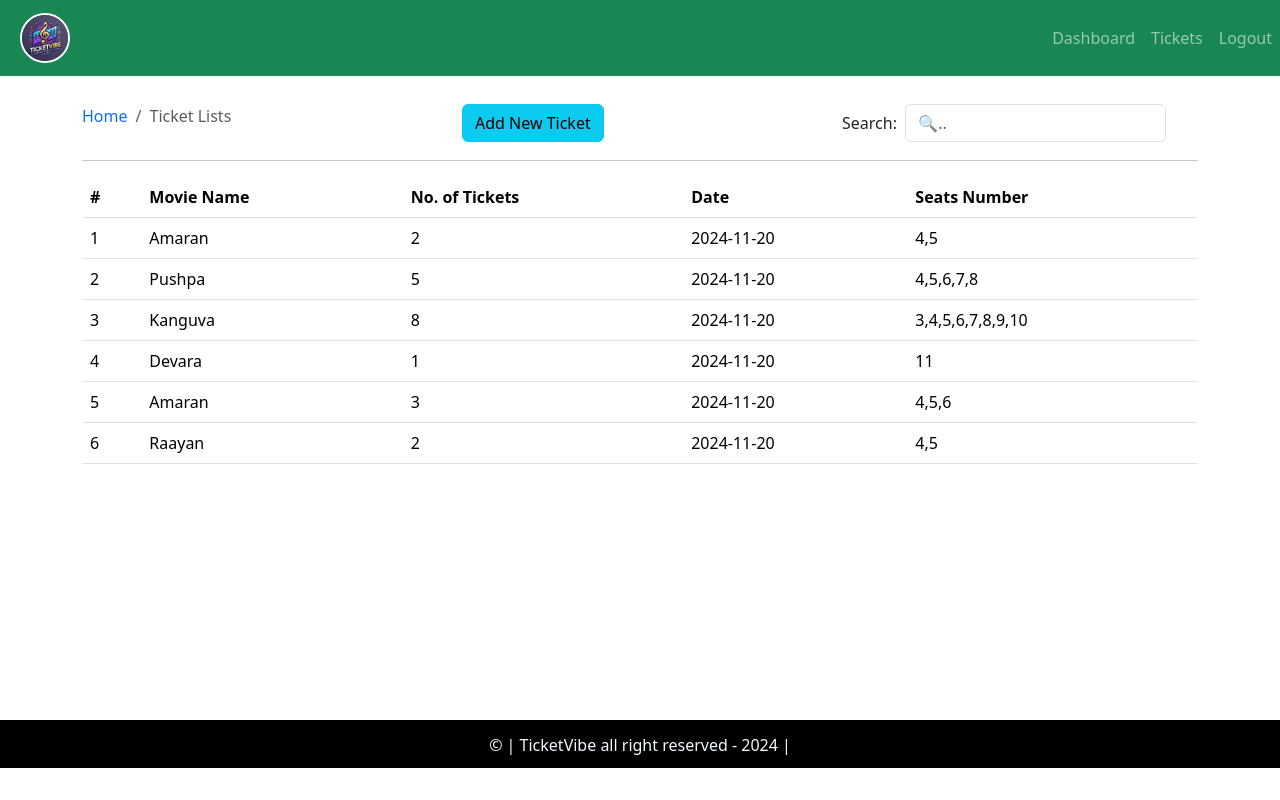
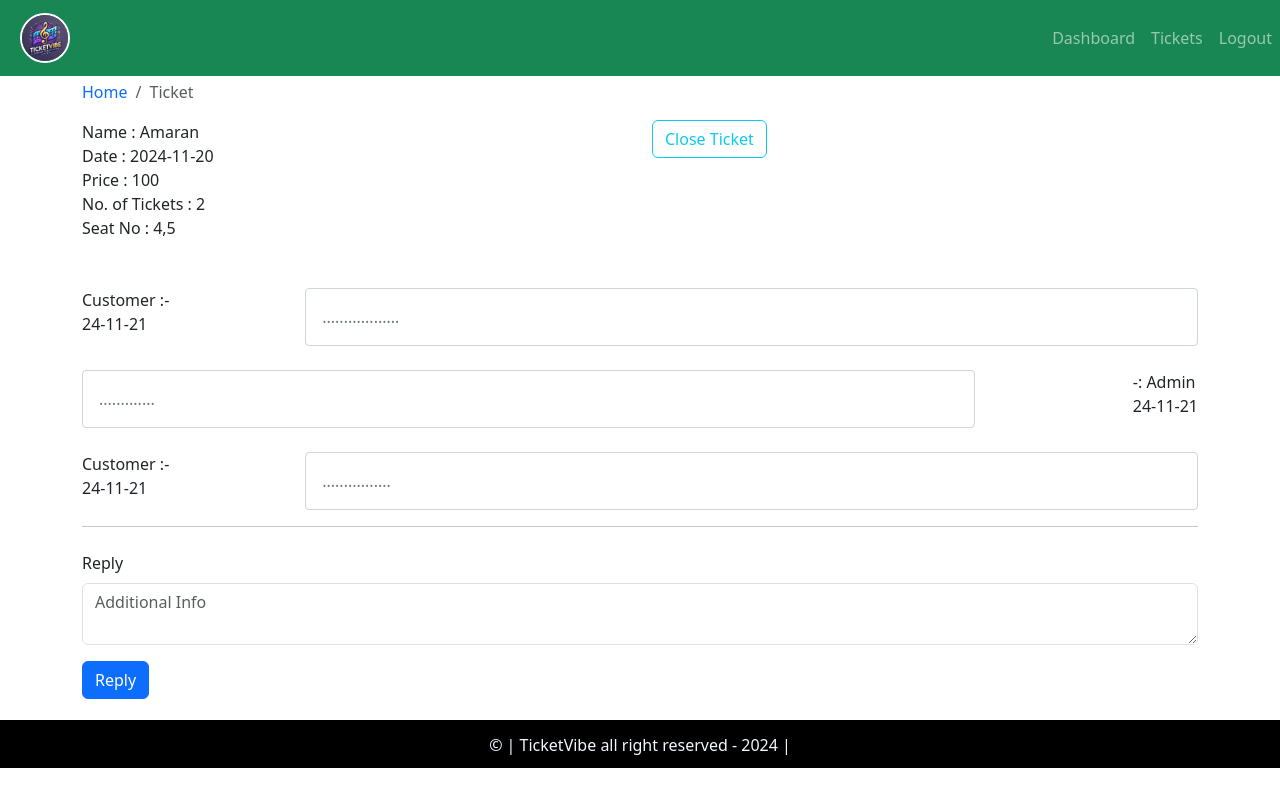
Before and after one commit to Imantha001/ticket-frontend, a React (Create React App) app: page / in a window 1280 px wide. Built offline with nearby package versions, Linux system fonts and the light colour scheme.

Commit message:
Inside ticket page added

```diff
--- a/src/App.css
+++ b/src/App.css
@@ -9,6 +9,7 @@
 
 header{
     grid-area: header;
+
 }
 
 main{
--- a/src/App.js
+++ b/src/App.js
@@ -6,15 +6,17 @@ import { DashboardPage } from "./pages/dashboard/dashboardpage";
 import { Entry } from "./pages/entry/Entry.page";
 import { AddTicket } from './pages/newTicket/AddTicketPage';
 import { Ticketlists } from './pages/ticketLists/Ticketlists.page';
+import { Ticket } from './pages/insideTicket/insideticket.page';
 
 function App() {
   return (
     <div className="App">
       {/* <Entry/> */}
       <DefaultLayout>
-        {/* <DashboardPage /> */}
-        {/* <AddTicket /> */}
-        <Ticketlists/>
+        {/* <DashboardPage />
+        <AddTicket />
+        <Ticketlists/> */}
+        <Ticket/>
       </DefaultLayout>
     </div>
   );
--- a/src/assests/data/tickets.json
+++ b/src/assests/data/tickets.json
@@ -2,15 +2,34 @@
     {
         "id": 1,
         "Name": "Amaran",
+        "Price": "100",
         "Tickets":"2",
         "Date": "2024-11-20",
-        "Seats": "4,5"
+        "Seats": "4,5",
+                    "history": [
+                {
+                    "date": "24-11-21",
+                    "message": "..................",
+                    "messageBy": "Customer :-"
+                },
+                {
+                    "date": "   24-11-21",
+                    "message": ".............",
+                    "messageBy": "-: Admin"
+                },
+                {
+                    "date": "24-11-21",
+                    "message": "................",
+                    "messageBy": "Customer :-"
+                }
+                ]
 
     },
 
     {
         "id": 2,
         "Name": "Pushpa",
+        "Price": "100",
         "Tickets":"5",
         "Date": "2024-11-20",
         "Seats": "4,5,6,7,8"
@@ -20,6 +39,7 @@
     {
         "id": 3,
         "Name": "Kanguva",
+        "Price": "100",
         "Tickets":"8",
         "Date": "2024-11-20",
         "Seats": "3,4,5,6,7,8,9,10"
@@ -29,6 +49,7 @@
     {
         "id": 4,
         "Name": "Devara",
+        "Price": "100",
         "Tickets":"1",
         "Date": "2024-11-20",
         "Seats": "11"
@@ -38,6 +59,7 @@
     {
         "id": 5,
         "Name": "Amaran",
+        "Price": "100",
         "Tickets":"3",
         "Date": "2024-11-20",
         "Seats": "4,5,6"
@@ -47,9 +69,62 @@
     {
         "id": 6,
         "Name": "Raayan",
+        "Price": "100",
+        "Tickets":"2",
+        "Date": "2024-11-20",
+        "Seats": "4,5"
+
+    },
+
+    {
+        "id": 7,
+        "Name": "Raayan",
+        "Price": "100",
+        "Tickets":"2",
+        "Date": "2024-11-20",
+        "Seats": "4,5"
+
+    },
+
+    {
+        "id": 8,
+        "Name": "Raayan",
+        "Price": "100",
+        "Tickets":"2",
+        "Date": "2024-11-20",
+        "Seats": "4,5"
+
+    },
+
+    {
+        "id": 9,
+        "Name": "Raayan",
+        "Price": "100",
+        "Tickets":"2",
+        "Date": "2024-11-20",
+        "Seats": "4,5"
+
+    },
+
+    {
+        "id": 10,
+        "Name": "Raayan",
+        "Price": "100",
+        "Tickets":"2",
+        "Date": "2024-11-20",
+        "Seats": "4,5"
+
+    },
+
+    {
+        "id": 11,
+        "Name": "Raayan",
+        "Price": "100",
         "Tickets":"2",
         "Date": "2024-11-20",
         "Seats": "4,5"
 
     }
+
+
 ]
--- /dev/null
+++ b/src/components/messageHistory/messageHistory.style.css
@@ -0,0 +1,16 @@
+.message-history {
+  display: flex;
+  flex-direction: row;
+  justify-content: space-between;
+}
+.message-history:nth-child(even) {
+  display: flex;
+  flex-direction: row-reverse;
+  justify-content: space-between;
+}
+.message {
+  padding: 1rem;
+  width: 80%;
+  border: 1px solid #ced4da;
+  border-radius: 0.25rem;
+}
--- /dev/null
+++ b/src/components/messageHistory/messagehistory.component.js
@@ -0,0 +1,22 @@
+import React from "react";
+import  PropTypes  from "prop-types";
+import "./messageHistory.style.css";
+
+export const MessageHistory = ({ msg }) => {
+
+  // if (!msg) return null;
+
+  console.log(msg);
+  return msg.map((row, i) => (
+    <div key={i} className="message-history mt-4">
+      <div className="send font-weight-bold ">
+        <div className="sender">{row.messageBy}</div>
+        <div className="date">{row.date}</div>
+      </div>
+      <div className="message text-secondary" >{row.message}</div>
+    </div>
+  ));
+};
+MessageHistory.propTypes= {
+  msg: PropTypes.array.isRequired,
+};
--- a/src/components/tickettable/ticketTableComponent.js
+++ b/src/components/tickettable/ticketTableComponent.js
@@ -2,13 +2,15 @@ import React from 'react';
 import { Table } from "react-bootstrap";
 import  PropTypes  from "prop-types";
 
-export const TicketTable = ({ tickets }) => {
+export const
+TicketTable = ({ tickets }) => {
   return (
     <Table>
       <thead>
         <tr>
           <th>#</th>
           <th>Movie Name</th>
+          <th>Price</th>
           <th>No. of Tickets</th>
           <th>Date</th>
           <th>Seats Number</th>
@@ -19,6 +21,7 @@ export const TicketTable = ({ tickets }) => {
           <tr key={index}>
             <td>{row.id}</td>
             <td>{row.Name}</td>
+            <td>{row.Price}</td>
             <td>{row.Tickets}</td>
             <td>{row.Date}</td>
             <td>{row.Seats}</td>
--- /dev/null
+++ b/src/components/updateTicket/updateticket.component.js
@@ -0,0 +1,29 @@
+import React from "react";
+import PropTypes from "prop-types";
+import { Form, Button } from "react-bootstrap";
+export const UpdateTicket = ({ msg, handleOnChange, handleOnSubmit }) => {
+  return (
+    <Form onSubmit={handleOnSubmit}>
+      <Form.Label>Reply</Form.Label>
+      <Form.Text></Form.Text>
+      <Form.Control
+        value={msg}
+        placeholder ="Additional Info"
+        onChange={handleOnChange}
+        as="textarea"
+        row="5"
+        name="detail"
+      />
+      <div className="text-right mt-3 mb-3">
+        <Button  type="submit" className="float-right">
+          Reply
+        </Button>
+      </div>
+    </Form>
+  );
+};
+UpdateTicket.propTypes = {
+  handleOnChange: PropTypes.func.isRequired,
+  handleOnSubmit: PropTypes.func.isRequired,
+  msg: PropTypes.string.isRequired,
+};
--- a/src/pages/dashboard/dashboardpage.js
+++ b/src/pages/dashboard/dashboardpage.js
@@ -29,11 +29,11 @@ export const DashboardPage = () => {
       </Row>
 
       <Row>
-        <Col className="text-center mt-4">
-          <div>Total Tickets: 50</div>
-          <div>Pending Tickets: 5</div>
-          <div>Booked Tickets: {tickets.length}</div>
-        </Col>
+      <Col className="text-center mt-4">
+        <div>Total Tickets: 50</div>
+        <div>Remaining Tickets: {50 - tickets.length}</div>
+        <div>Booked Tickets: {tickets.length}</div>
+      </Col>
       </Row>
 
       <Row>
--- /dev/null
+++ b/src/pages/insideTicket/insideticket.page.js
@@ -0,0 +1,62 @@
+import React, { useState, useEffect } from "react";
+import { Container, Row, Col, Button } from "react-bootstrap";
+import { BreadcrumbComponent } from "../../components/breadcrumb/breadcrumcomponent";
+import tickets from "../../assests/data/tickets.json";
+import { MessageHistory } from "../../components/messageHistory/messagehistory.component";
+import { UpdateTicket } from "../../components/updateTicket/updateticket.component";
+
+
+const ticket = tickets[0];
+
+export const Ticket = () => {
+  const [message, setMessage] = useState("");
+
+
+  useEffect(() => {}, [message]);
+  const handleOnChange = (e) => {
+    setMessage(e.target.value);
+  };
+
+
+  const handleOnSubmit = () => {
+    alert("Submited!");
+  };
+
+
+  return (
+    <Container>
+      <Row>
+        <Col>
+          <BreadcrumbComponent page="Ticket" />
+        </Col>
+      </Row>
+      <Row>
+        <Col>
+          <div className="Name">Name  : {ticket.Name}</div>
+          <div className="date">Date  : {ticket.Date}</div>
+          <div className="price">Price  : {ticket.Price}</div>
+          <div className="tickets">No. of Tickets :  {ticket.Tickets} </div>
+          <div className="seats">Seat No   :  {ticket.Seats}</div>
+        </Col>
+        <Col className="text-right">
+        <Button variant="outline-info" >Close Ticket</Button>
+        </Col>
+      </Row>
+      <Row className="mt-4">
+        <Col>
+          <MessageHistory msg={ticket.history} />
+        </Col>
+      </Row>
+      <hr />
+      <Row className="mt-4">
+        <Col>
+          <UpdateTicket
+            msg={message}
+            handleOnChange={handleOnChange}
+            handleOnSubmit={handleOnSubmit}
+          />
+        </Col>
+      </Row>
+    </Container>
+  );
+};
```
